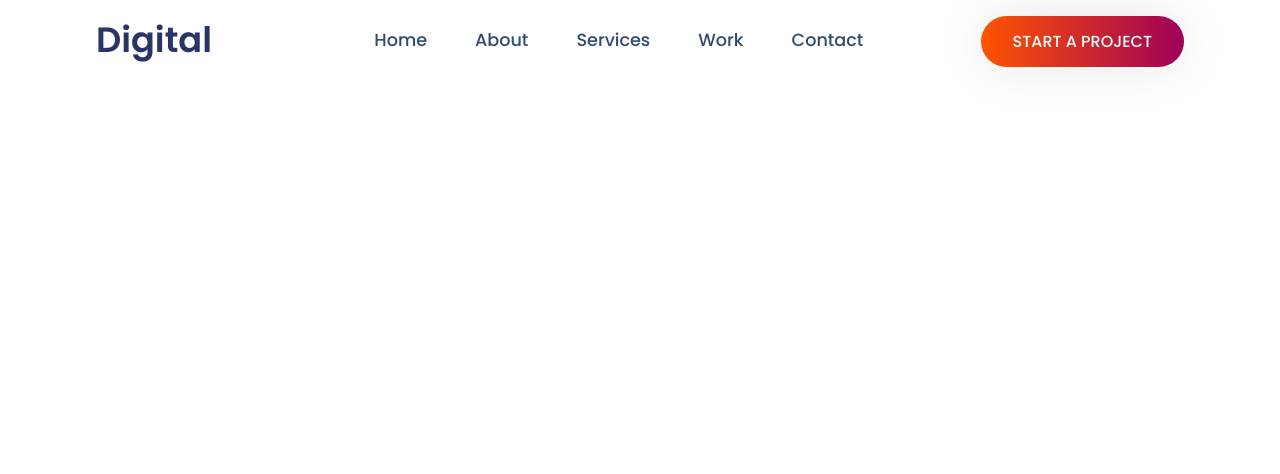
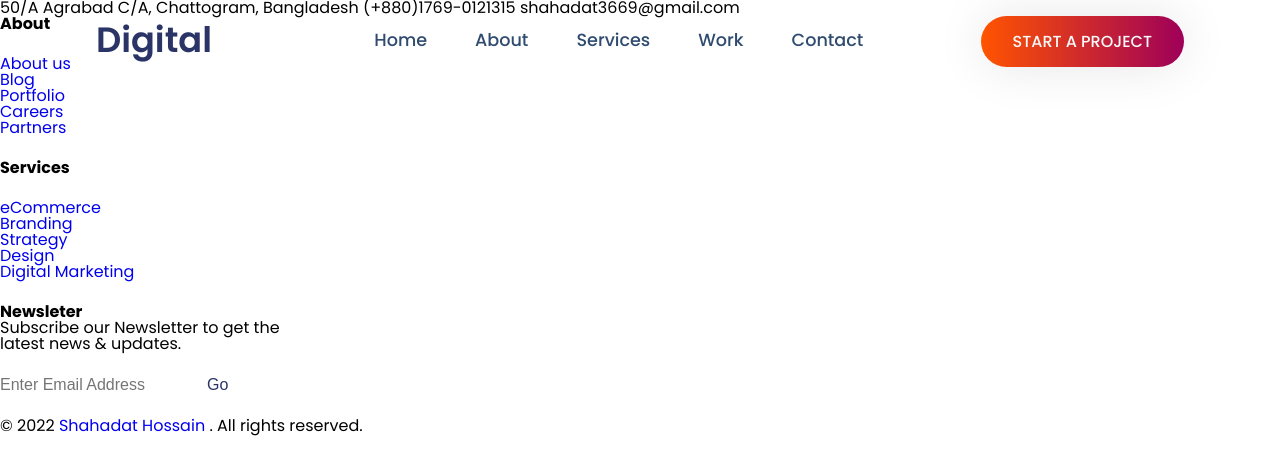
Before and after one commit to shahadat3669/digital-marketing, a website built with webpack: page src/index.html in a window 1280 px wide. Built offline with nearby package versions, Linux system fonts and the light colour scheme.

Commit message:
Add footer section html in index.html file.

```diff
--- a/src/index.html
+++ b/src/index.html
@@ -50,5 +50,85 @@
         </div>
       </nav>
     </header>
+    <footer class="footer">
+      <nav class="container footer__nav mx--auto">
+        <ul class="footer__list">
+          <li class="footer__item">
+            <span> 50/A Agrabad C/A, Chattogram, Bangladesh </span>
+            <span class="d-block">(+880)1769-0121315</span>
+            <span class="text--red">shahadat3669@gmail.com</span>
+          </li>
+          <li class="footer__item">
+            <h3 class="title--3">About</h3>
+            <ul class="list py--5">
+              <li class="list__item">
+                <a class="list__link" href="#">About us</a>
+              </li>
+              <li class="list__item">
+                <a class="list__link" href="#">Blog</a>
+              </li>
+              <li class="list__item">
+                <a class="list__link" href="#">Portfolio</a>
+              </li>
+              <li class="list__item">
+                <a class="list__link" href="#">Careers</a>
+              </li>
+              <li class="list__item">
+                <a class="list__link" href="#">Partners</a>
+              </li>
+            </ul>
+          </li>
+          <li class="footer__nav-item">
+            <h3 class="title--3">Services</h3>
+            <ul class="list py--5">
+              <li class="list__item">
+                <a href="#" class="list__link"> eCommerce </a>
+              </li>
+              <li class="list__item">
+                <a href="#" class="list__link"> Branding </a>
+              </li>
+              <li class="list__item">
+                <a href="#" class="list__link"> Strategy </a>
+              </li>
+              <li class="list__item">
+                <a href="#" class="list__link"> Design </a>
+              </li>
+              <li class="list__item">
+                <a href="#" class="list__link d-block"> Digital Marketing </a>
+              </li>
+            </ul>
+          </li>
+          <li class="footer__item">
+            <h3 class="title--3">Newsleter</h3>
+            <p>
+              Subscribe our Newsletter to get the <br />
+              latest news & updates.
+            </p>
+
+            <div class="flex py--5">
+              <input
+                type="text"
+                class="footer__subscribe"
+                placeholder="Enter Email Address"
+              />
+              <button class="btn btn--subscribe">Go</button>
+            </div>
+          </li>
+        </ul>
+
+        <div class="footer__copyrights">
+          <p class="footer__copyrights-text">
+            © 2022
+            <a
+              class="footer__copyrights-link"
+              href="https://github.com/shahadat3669"
+            >
+              Shahadat Hossain
+            </a>
+            . All rights reserved.
+          </p>
+        </div>
+      </nav>
+    </footer>
   </body>
 </html>
```
